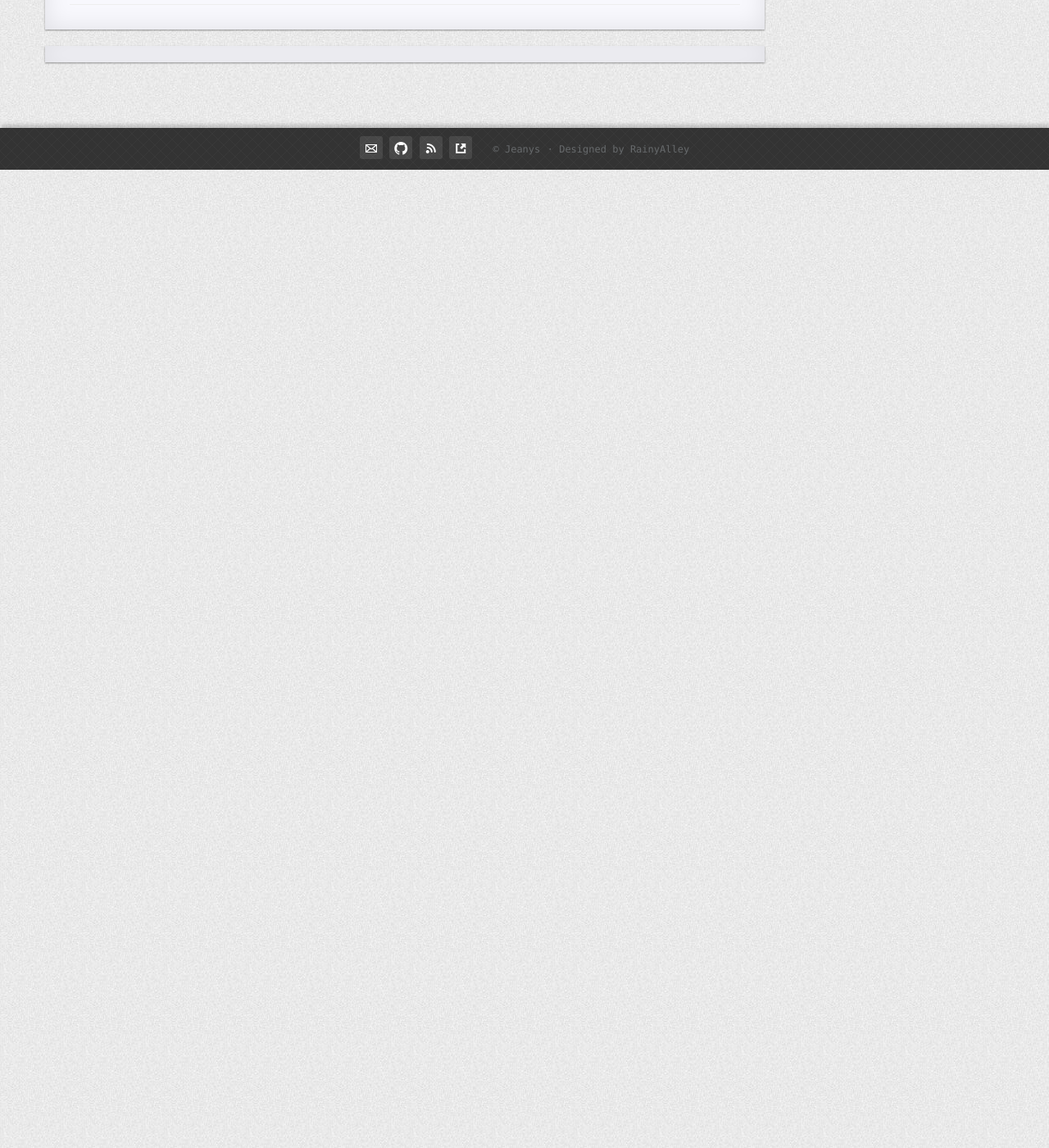
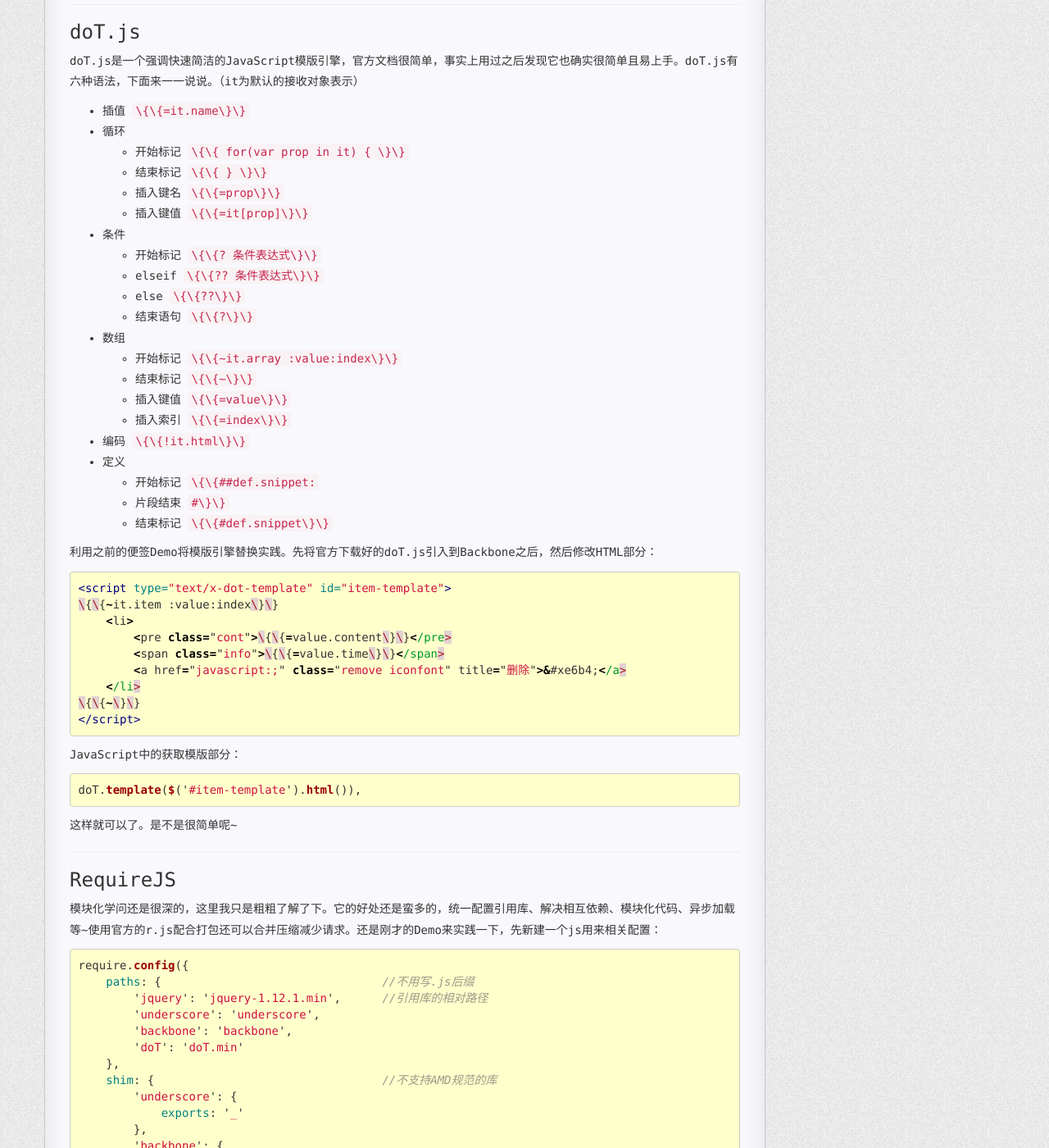
Before and after one commit to jeanys/jeanys.github.io, a Jekyll site: the page built from _posts/2016-2-28-backbone-and-requirejs.md, in a window 1280 px wide and 1400 px high, scrolled down 2544 px. Shown: the whole window at 82% size. Built offline with Jekyll 4.4.1, drawn with Linux system fonts in a browser that asks for light colours; nearby versions of some CDN libraries; Markdown is read by kramdown in place of the engine named in the settings; some of the changed text lies outside the part shown.

Commit message:
Backbone+RequireJS
转义测试

````diff
--- a/_posts/2016-2-28-backbone-and-requirejs.md
+++ b/_posts/2016-2-28-backbone-and-requirejs.md
@@ -1,7 +1,7 @@
 ---
 layout: post
-title: 初学Backbone(1)
-tags: MVC Backbone RESTful
+title: 初学Backbone+RequireJS
+tags: 模块化 MVC Backbone RequireJS RESTful
 categories: JavaScript
 ---
 
@@ -103,3 +103,140 @@ this.modified.save();
 ```
 
 到这里，便签就完成了。其实View层我写的很烂。正确的做法是为单个便签创建一个View，为便签列表创建一个View，Model对应小View，Collection对应大View，单个便签的事件与集合的事件分别绑定，这样逻辑和代码都清晰的多，可参考官方例子Todo。
+
+---
+
+### doT.js
+
+doT.js是一个强调快速简洁的JavaScript模版引擎，官方文档很简单，事实上用过之后发现它也确实很简单且易上手。doT.js有六种语法，下面来一一说说。（it为默认的接收对象表示）
+
++ 插值         `\{\{=it.name\}\}`
++ 循环
+    + 开始标记 `\{\{ for(var prop in it) { \}\}`
+    + 结束标记 `\{\{ } \}\}`
+    + 插入键名 `\{\{=prop\}\}`
+    + 插入键值 `\{\{=it[prop]\}\}`
++ 条件
+    + 开始标记 `\{\{? 条件表达式\}\}`
+    + elseif   `\{\{?? 条件表达式\}\}`
+    + else     `\{\{??\}\}`
+    + 结束语句 `\{\{?\}\}`
++ 数组
+    + 开始标记 `\{\{~it.array :value:index\}\}`
+    + 结束标记 `\{\{~\}\}`
+    + 插入键值 `\{\{=value\}\}`
+    + 插入索引 `\{\{=index\}\}`
++ 编码      `\{\{!it.html\}\}`
++ 定义
+    + 开始标记 `\{\{##def.snippet:`
+    + 片段结束 `#\}\}`
+    + 结束标记 `\{\{#def.snippet\}\}`
+
+利用之前的便签Demo将模版引擎替换实践。先将官方下载好的doT.js引入到Backbone之后，然后修改HTML部分：
+
+```html
+<script type="text/x-dot-template" id="item-template">
+\{\{~it.item :value:index\}\}
+    <li>
+        <pre class="cont">\{\{=value.content\}\}</pre>
+        <span class="info">\{\{=value.time\}\}</span>
+        <a href="javascript:;" class="remove iconfont" title="删除">&#xe6b4;</a>
+    </li>
+\{\{~\}\}
+</script>
+```
+
+JavaScript中的获取模版部分：
+
+```javascript
+doT.template($('#item-template').html()),
+```
+
+这样就可以了。是不是很简单呢~
+
+---
+
+### RequireJS
+
+模块化学问还是很深的，这里我只是粗粗了解了下。它的好处还是蛮多的，统一配置引用库、解决相互依赖、模块化代码、异步加载等~使用官方的r.js配合打包还可以合并压缩减少请求。还是刚才的Demo来实践一下，先新建一个js用来相关配置：
+
+```javascript
+require.config({
+    paths: {                                //不用写.js后缀
+        'jquery': 'jquery-1.12.1.min',      //引用库的相对路径
+        'underscore': 'underscore',
+        'backbone': 'backbone',
+        'doT': 'doT.min'
+    },
+    shim: {                                 //不支持AMD规范的库
+        'underscore': {
+            exports: '_'
+        },
+        'backbone': {
+            deps: ['underscore','jquery'],  //依赖的库
+            exports: 'Backbone'             //向外暴露的调用接口
+        },
+        'doT': {
+            deps: ['underscore'],
+            exports: 'doT'
+        }
+    }
+});
+require(['noteapp'],function(value){
+    //这里写加载完noteapp.js之后要执行的，value接收到的是return返回值
+});
+```
+
+在noteapp.js里面，第一个参数数组放依赖的库，与第二个函数中参数写的调用接口要一一对应：
+
+```javascript
+define([
+    'jquery',
+    'underscore',
+    'backbone',
+    'doT'
+],function($,_,Backbone,doT){
+    //核心代码，return的结果可以在上面接受到
+});
+```
+
+这样配置完之后，就完成了初步的实践。当然RequireJS更好的使用应该是将之前的Model、Collection、View分别放到不同的js文件中，让define来互相引用，这样才算真正地实现了模块化。最后一步下载官网中的r.js，安装好Node.js并进行一下配置，在命令行中就可以把互相依赖的js合并到一起去了，大大的减少了HTTP请求和体积，r.js还有更多的用法，可以参考下网络上的文章。
+
+---
+
+最后来梳理下我看过的API和博文，在我学习的过程中都有很大的帮助。
+
++ [Backbone.js API][1]
++ [underscore.js API][2]
++ [Backbone.js API中文镜像][3]
++ [underscore.js API中文镜像][4]
++ [Backbone.js入门教程第二版][5]
++ [Backbone-mobile 移动WebAPP项目骨架][6]
+
++ [doT.js API][7]
++ [doT.js API中文镜像][8]
++ [doT.js模板引擎的使用][9]
++ [doT.js爱好者][10]
+
++ [RequireJS API][11]
++ [RequireJS API中文镜像][12]
++ [require.js的用法][13]
++ [requirejs模块化编程][14]
++ [巧用 RequireJS Optimizer 给传统的前端项目打包][15]
+
+[1]: http://backbonejs.org/
+[2]: http://underscorejs.org/
+[3]: http://www.css88.com/doc/backbone/
+[4]: http://www.css88.com/doc/underscore/
+[5]: https://github.com/the5fire/backbonejs-learning-note "By the5fire"
+[6]: https://github.com/linksgo2011/backbone-mobile "By 少个分号"
+
+[7]: http://olado.github.io/doT/
+[8]: http://jinlong.github.io/doT/
+[9]: http://www.fantxi.com/blog/archives/dot-template/ "By Kairyou"
+[10]: http://dotjs.cn/
+[11]: http://www.requirejs.org/
+[12]: http://www.requirejs.cn/
+[13]: http://www.ruanyifeng.com/blog/2012/11/require_js.html "By 阮一峰"
+[14]: https://segmentfault.com/a/1190000003409854 "By 智远try"
+[15]: http://jiongks.name/blog/build-any-web-project-with-requirejs-optimizer "By 勾三股四"
````
Also changed, not shown: _posts/2016-2-28-backbone-and-requirejs-2.md (deleted, +0 -143 lines).
